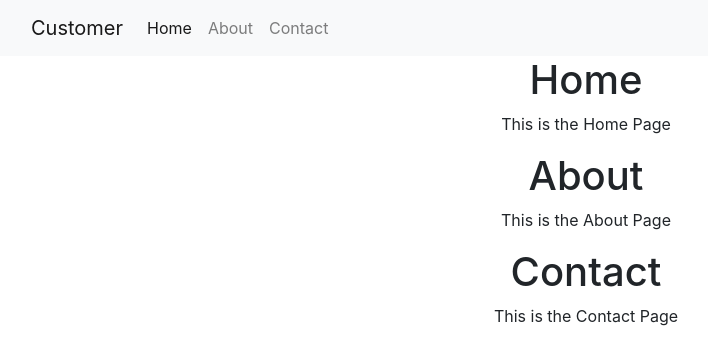
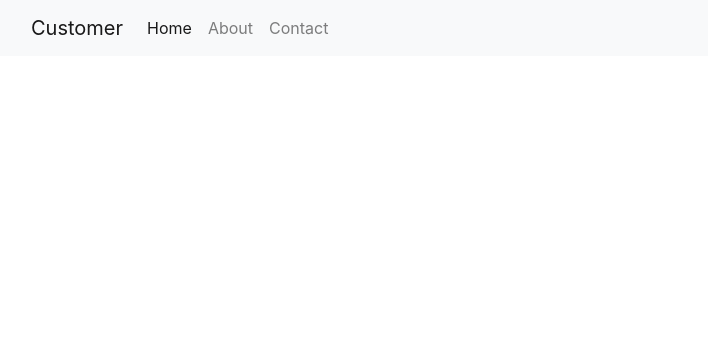
Before and after one commit to elizarafee/customer, a React (Create React App) app: page / in a window 1280 px wide. Shown: the top 364 px of the page, without its empty margins (54-762 px from the left). Built offline with nearby package versions, Linux system fonts and the light colour scheme.

Commit message:
BrowserRoute, Route & Switch implemented from react-router-dom

```diff
--- a/src/App.js
+++ b/src/App.js
@@ -8,10 +8,24 @@ import { BrowserRouter, Route, Link, Switch } from "react-router-dom";
 function App() {
   return (
     <div className="App">
+      <BrowserRouter>
       <Navbar />
-      <Home />
-      <About />
-      <Contact />
+      <Switch>
+
+      <Route path="/home">
+          <Home />
+      </Route>
+
+      <Route path="/about">
+          <About />
+      </Route>
+
+      <Route path="/contact">
+          <Contact />
+      </Route>
+
+      </Switch>
+      </BrowserRouter>
     </div>
   );
 }
```
